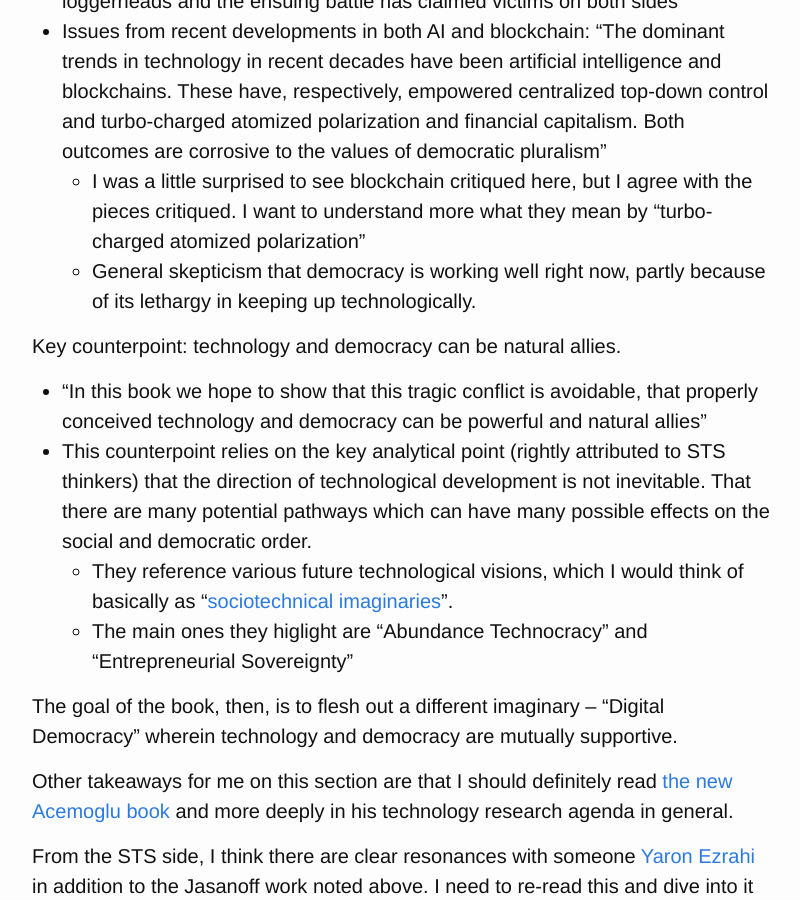
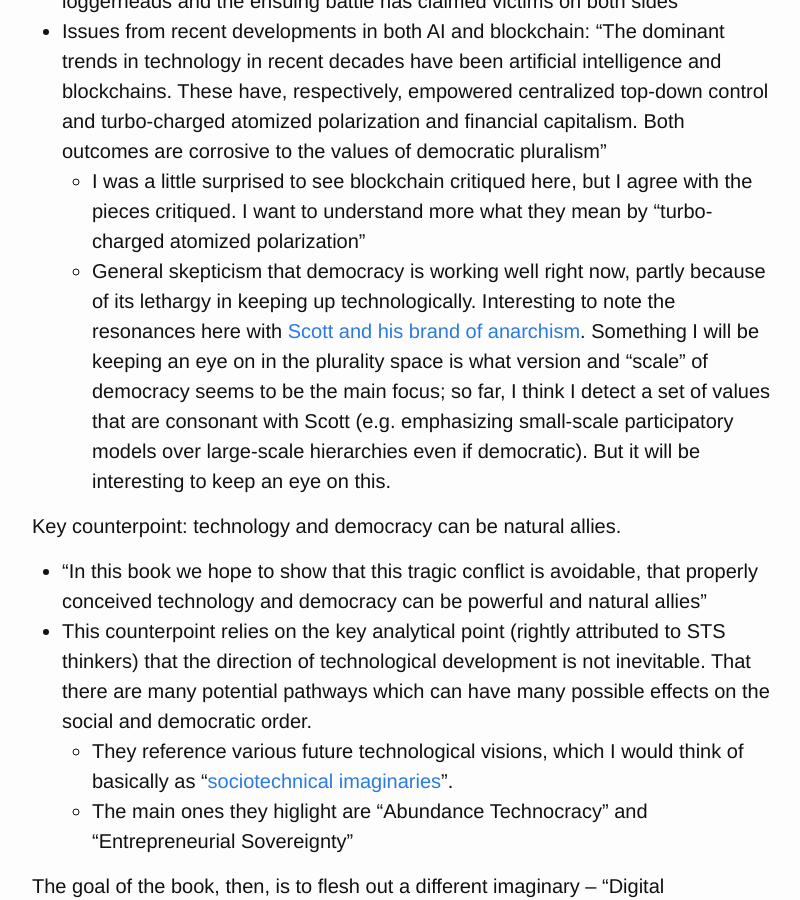
Before and after one commit to Fossj117/fossj117.github.io, a Jekyll site: the page built from _posts/2023-12-27-notes-on-plurality-book.md, in a window 1280 px wide and 900 px high, scrolled down 1737 px. Shown: the whole window, without its empty margins (238-1038 px from the left). Built offline with Jekyll 4.4.1, drawn with Linux system fonts in a browser that asks for light colours; a script that is not in the unit is left out; comment, search, counter and statistics services are not loaded.

Commit message:
add additional note on scott and plurality

```diff
--- a/_posts/2023-12-27-notes-on-plurality-book.md
+++ b/_posts/2023-12-27-notes-on-plurality-book.md
@@ -37,7 +37,7 @@ Key idea is that there is currently a tension between (digital) technology and d
 - "the path technology and democracy as systems have taken have put them at loggerheads and the ensuing battle has claimed victims on both sides"
 - Issues from recent developments in both AI and blockchain: "The dominant trends in technology in recent decades have been artificial intelligence and blockchains. These have, respectively, empowered centralized top-down control and turbo-charged atomized polarization and financial capitalism. Both outcomes are corrosive to the values of democratic pluralism"
   - I was a little surprised to see blockchain critiqued here, but I agree with the pieces critiqued. I want to understand more what they mean by "turbo-charged atomized polarization"
-  - General skepticism that democracy is working well right now, partly because of its lethargy in keeping up technologically.
+  - General skepticism that democracy is working well right now, partly because of its lethargy in keeping up technologically. Interesting to note the resonances here with [Scott and his brand of anarchism](https://jeffreyfossett.com/2023/12/20/notes-on-scott.html). Something I will be keeping an eye on in the plurality space is what version and "scale" of democracy seems to be the main focus; so far, I think I detect a set of values that are consonant with Scott (e.g. emphasizing small-scale participatory models over large-scale hierarchies even if democratic). But it will be interesting to keep an eye on this.
 
 Key counterpoint: technology and democracy can be natural allies.
 
```
